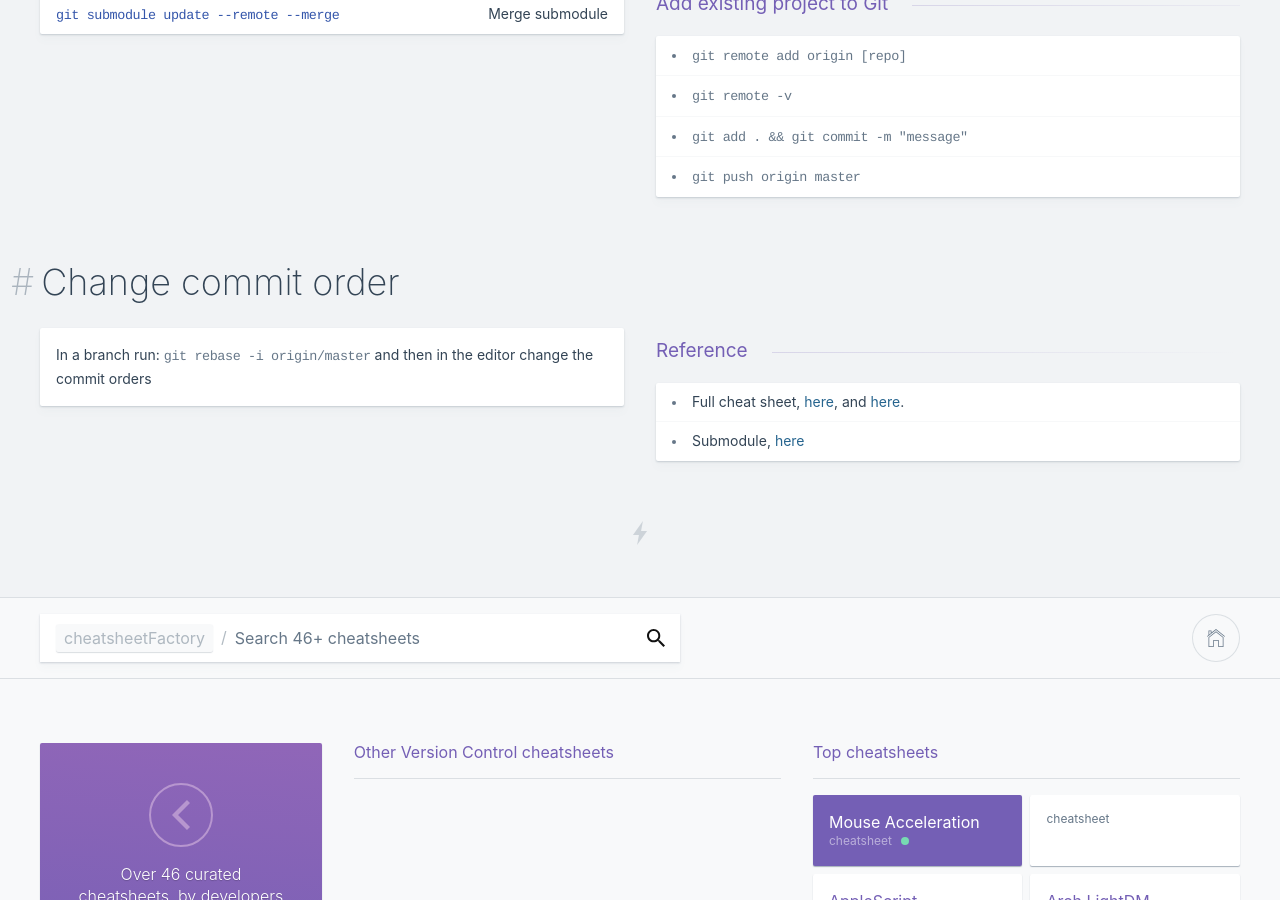
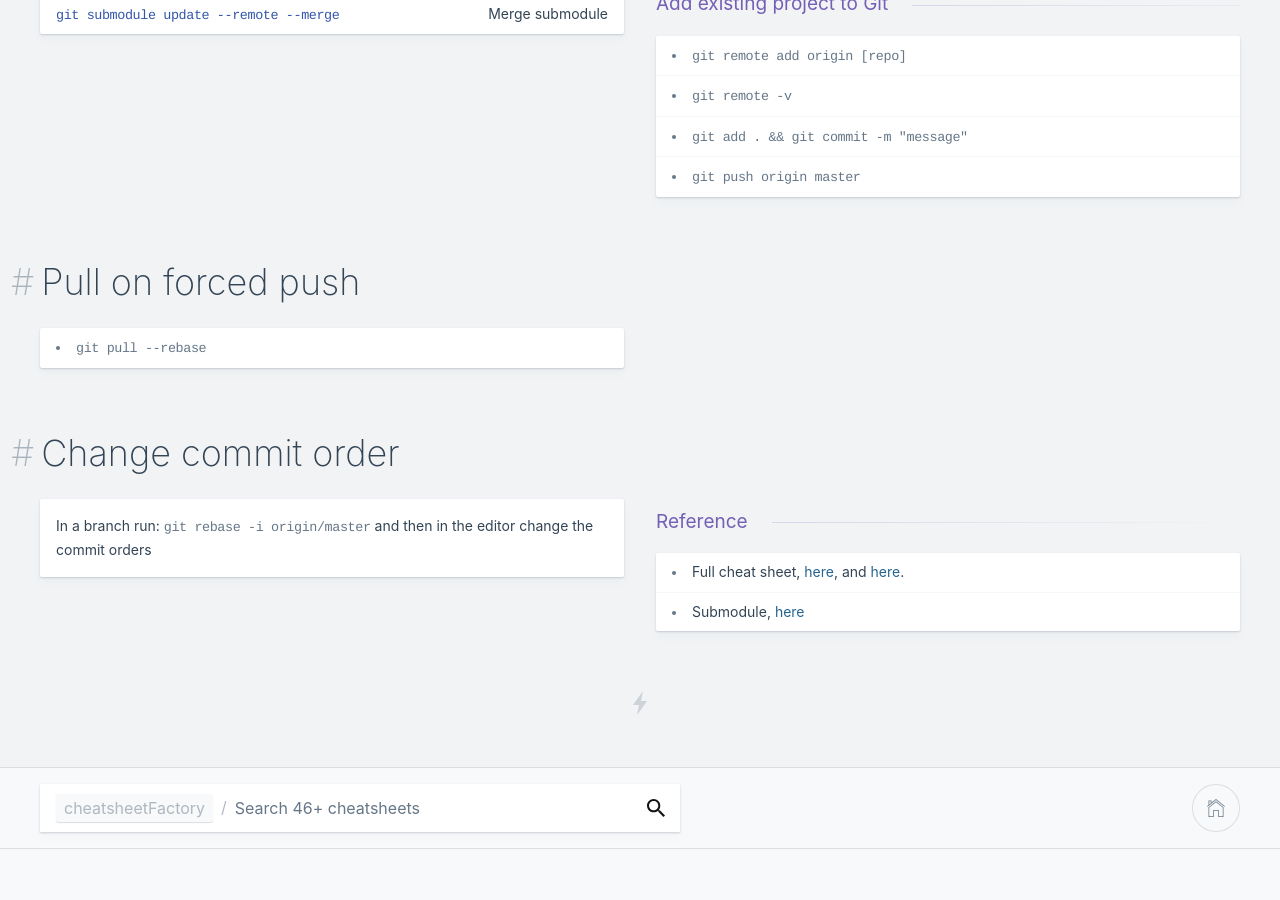
Before and after one commit to kasramp/cheat-sheet-factory, a Jekyll site: the page built from version_control/git.md, in a window 1280 px wide and 900 px high, scrolled down 1840 px. Built offline with Jekyll 4.4.1, drawn with Linux system fonts in a browser that asks for light colours.

Commit message:
Update git.md

```diff
--- a/version_control/git.md
+++ b/version_control/git.md
@@ -143,6 +143,10 @@ If needed, have to force push: `git push -f origin master`
 - `git add . && git commit -m "message"`
 - `git push origin master`
 
+## Pull on forced push
+
+- `git pull --rebase`
+
 ## Change commit order
 
 In a branch run: `git rebase -i origin/master` and then in the editor change the commit orders
```
Also changed, not shown: other parts of version_control/git.md (+1 -1 lines).
